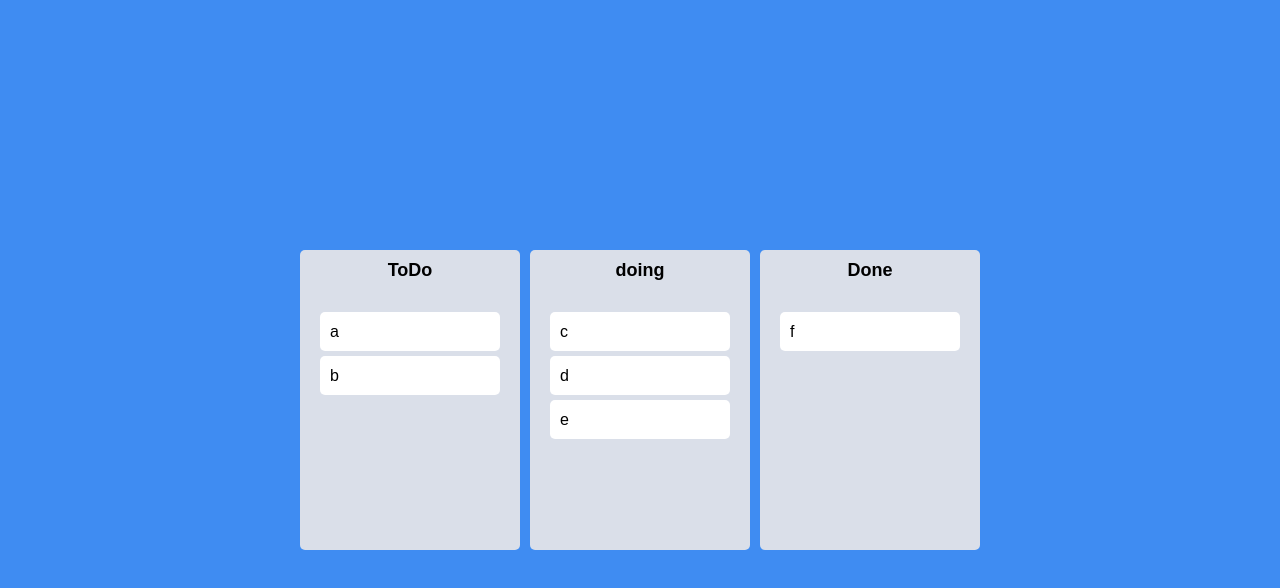
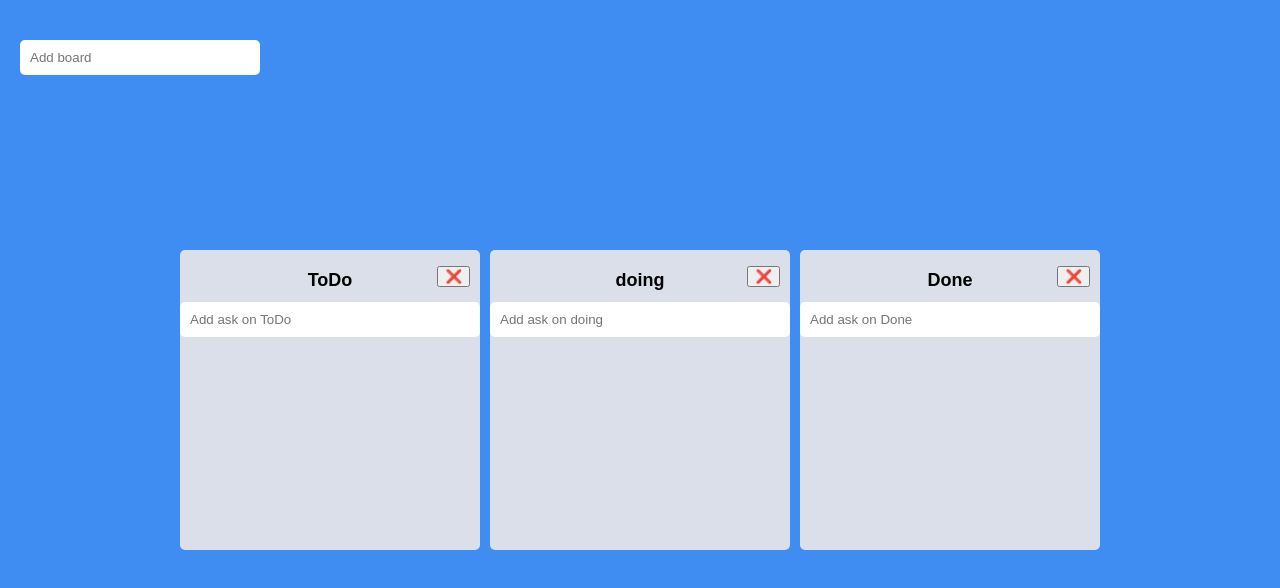
Before and after one commit to tjrgusdl41/React_Trello, a React (Create React App) app: page / in a window 1280 px wide. Shown: the top 588 px of the page. Built offline with nearby package versions, Linux system fonts and the light colour scheme.

Commit message:
board 추가 board 삭제기능 구현

```diff
--- a/package.json
+++ b/package.json
@@ -10,6 +10,7 @@
     "@types/node": "^16.7.13",
     "@types/react": "^17.0.20",
     "@types/react-dom": "^17.0.9",
+    "framer-motion": "^6.3.0",
     "react": "^17.0.2",
     "react-apexcharts": "^1.4.0",
     "react-beautiful-dnd": "^13.1.0",
--- a/src/App.tsx
+++ b/src/App.tsx
@@ -1,12 +1,14 @@
-import { DragDropContext, DropResult } from "react-beautiful-dnd";
+import { DragDropContext, Droppable, DropResult } from "react-beautiful-dnd";
 import { useRecoilState } from "recoil";
 import styled from "styled-components";
 import { toDoState } from "./atoms";
+import AddBoard from "./Components/AddBoard";
 import Board from "./Components/Board";
+import RemoveBoard from "./Components/RemoveBoard";
 const Wrapper = styled.div`
   width:100vw;
   display: flex;
-  max-width: 680px;
+  max-width: 1500px;
   width: 100%;
   margin: 0 auto;
   justify-content: center;
@@ -24,16 +26,38 @@ const Boards = styled.div`
 
 function App() {
   const [toDos, setToDos] = useRecoilState(toDoState);
-  const onDragEnd = (info: DropResult ) => {
-    console.log(info);
+  const onDragEnd = (info: DropResult) => {
+        console.log(info);
     const { destination, draggableId, source } = info;
+    //보드순서옮길떄
     if (!destination) return;
+     if (source.droppableId === "Boards") {
+      setToDos((allBoards) => {
+        const boardsList = Object.keys(allBoards);
+        const taskObj = boardsList[source.index];
+        boardsList.splice(source.index, 1);
+        boardsList.splice(destination.index, 0, taskObj);
+        let boards = {};
+        boardsList.map((board) => {
+          boards = { ...boards, [board]: allBoards[board] };
+        });
+        localStorage.setItem(
+          "boards",
+          JSON.stringify({
+            ...boards,
+          })
+        );
+        return { ...boards };
+      });
+      return;
+    }
     if (destination?.droppableId === source.droppableId) {//도착지의 droppableId(BOX이름) 이랑 출발한droppableId 가 같으면
       //똑같은 박스에서 움직이는 로직관리
       setToDos((allBoards) => { //투두에서 모든 박스들을 받아와서
         const boardCopy = [...allBoards[destination?.droppableId]]; //전체보드 객체안의 현재보드를 전체복사한다
+        const taskObj = boardCopy[source.index]; //옮기려고하는 to do object전체를 가져다줌
         boardCopy.splice(source.index, 1);//시작점의 index에 1개요소 제거함.
-        boardCopy.splice(destination?.index, 0, draggableId);//도착점의 index에 0개요소를 draggableId(즉 이동시킨 카드로 바꿈)
+        boardCopy.splice(destination?.index, 0, taskObj);//도착점의 index에 0개요소를 draggableId(즉 이동시킨 카드로 바꿈)
         return {
           ...allBoards, //이전에가지고있는 보드들과
           [source.droppableId]: boardCopy,//시작점의이름 ex)"todo":bordCopy
@@ -46,8 +70,9 @@ function App() {
       setToDos((allBoards) => {
         const sourceBoard = [...allBoards[source.droppableId]]; //시작점 보드
         const destinationBoard = [...allBoards[destination.droppableId]] //도착점보드복사
+         const taskObj = sourceBoard[source.index];
         sourceBoard.splice(source.index, 1); //시작점의 index에 1개요소 제거함.
-        destinationBoard.splice(destination?.index, 0, draggableId)//도착점의 index에 0개요소를 draggableId(즉 이동시킨 카드로 바꿈)
+        destinationBoard.splice(destination?.index, 0, taskObj)//도착점의 index에 0개요소를 draggableId(즉 이동시킨 카드로 바꿈)
         return {
           ...allBoards, //이전보드
           [source.droppableId]: sourceBoard, //출발점의보드
@@ -59,11 +84,19 @@ function App() {
   return (
     <DragDropContext onDragEnd={onDragEnd}>
       <Wrapper>
-        <Boards>
-          {Object.keys(toDos).map((boardId) => (
-            <Board boardId={boardId} key={boardId} toDos={toDos[boardId]} />
+        <AddBoard />
+        <Droppable droppableId="Boards" direction="horizontal" type="BOARD">
+          {(provided, snapshot) => (
+            <Boards ref={provided.innerRef} {...provided.droppableProps}>
+          {Object.keys(toDos).map((boardId,index) => (
+            <Board boardId={boardId} key={boardId} toDos={toDos[boardId]} index={index}/>
           ))}
+              {provided.placeholder}
         </Boards>
+          )}
+        </Droppable>
+
+        {/* <RemoveBoard boardId={"Remove"} /> */}
       </Wrapper>
     </DragDropContext>
   );
--- /dev/null
+++ b/src/Components/AddBoard.tsx
@@ -0,0 +1,44 @@
+import { useForm } from "react-hook-form";
+import { useRecoilState } from "recoil";
+import styled from "styled-components";
+import { toDoState } from "../atoms";
+
+const Form = styled.form`
+    position: absolute;
+  top: 40px;
+  left: 20px;
+  width: 300px;
+  display: flex;
+`
+const Input = styled.input`
+width: 80%;
+  padding: 10px;
+  border-style: none;
+  border-radius: 5px;
+  margin-bottom: 16px;
+  outline: none;
+  `
+
+export default function AddBoard() {
+    const [toDos, setToDos] = useRecoilState(toDoState);
+    const { register, setValue, handleSubmit } = useForm();
+    const onValid = ({ board }: { board?: string }) => {
+        setToDos((allBoards) => {
+      // 원래 보드에 새로운 빈 보드 추가
+      // localStorage save
+      localStorage.setItem(
+        "boards",
+        JSON.stringify({ ...allBoards, [board + ""]: [] })
+      );
+      return { ...allBoards, [board + ""]: [] };
+    });
+    setValue("board", "");
+    }
+    return (
+        <>
+            <Form onSubmit={handleSubmit(onValid)}
+
+            >  <Input {...register("board", { required: true })} type="text" placeholder={`Add board`}/></Form>
+        </>
+    )
+}
--- a/src/Components/Board.tsx
+++ b/src/Components/Board.tsx
@@ -1,8 +1,13 @@
 import { red } from "@material-ui/core/colors";
-import { Droppable } from "react-beautiful-dnd";
+import { useRef } from "react";
+import { Droppable,Draggable } from "react-beautiful-dnd";
+import { useForm } from "react-hook-form";
+import { Provider } from "react-redux";
+import { useSetRecoilState } from "recoil";
 import styled from "styled-components";
+import { ITodo, toDoState } from "../atoms";
 import DraggableCard from "./DraggableCard";
-const Wrapper = styled.div` /*보드 회색 색갈의 의 카드*/
+const Wrapper = styled.div<{isDragging:boolean}>` /*보드 회색 색갈의 의 카드*/
   width:300px;
   padding-top:10px ;
   padding: 10px 0px;
@@ -12,10 +17,16 @@ const Wrapper = styled.div` /*보드 회색 색갈의 의 카드*/
   display:flex;
   flex-direction:column;  /*아이템들이 세로로정렬됨*/
 `;
+const Button = styled.button`
+  position: absolute;
+  top: 6px;
+  right: 10px;
+`;
 
 interface IBoardProps {
-  toDos: string[];
+  toDos: ITodo[];
   boardId: string;
+  index: number;
 }
 
 const Title = styled.h2`
@@ -34,21 +45,90 @@ flex-grow:1;
 background-color: ${props => props.isDraggingOver ? "#dfe6e9" : props.draggingFromThis ? "#b2bec3" : "transparent" /*부모색받아옴*/} ; /*props들 받아와서 Draggable 가 도착했는 area를 핑크색으로바꿔주고 Draggable이 떠난자리를 빨간색 노란색으로바꿔준다*/
 transition: background-color 0.3s ease-in-out;
 `
-function Board({ toDos, boardId }: IBoardProps) {
+const Form = styled.form`
+  width:100%;
+  input{/** styledcomponents안에있는 요소에 이렇게접근가능 */
+    width:100%;
+  }
+`
+interface IForm{
+  toDo: string;
+}
+const Header = styled.div<{isDragging:boolean}>`
+  padding-top: 10px;
+  border-radius: 5px 5px 0 0;
+  transition: background-color 0.2s ease-in-out;
+    background-color: ${(props) =>
+    props.isDragging ? "#fd965b" : props.theme.boardColor};
+  position: relative;
+  justify-content: space-between;
+`;
+const Input = styled.input`
+  width: 80%;
+  padding: 10px;
+  border-style: none;
+  border-radius: 5px;
+  margin-bottom: 16px;
+  outline: none;
+  `
+function Board({ toDos, boardId ,index}: IBoardProps) {
+  const setToDos = useSetRecoilState(toDoState)
+  const { register, setValue, handleSubmit } = useForm<IForm>(); //setValue("1","2")1의값을 2로만든다
+  const onValid = ({ toDo }: IForm) => {
+    const newToDo = {
+      id: Date.now(),//Date.now()만큼 고유한 값은 없다 ㅋㅋ
+      text:toDo,
+    }
+    setToDos(allBoards => { //이전에있는보드들과 추가한보드로 새로운투두리스트를반환한다
+      return{
+        ...allBoards, //기존에있던보드와
+        [boardId]: [ //입력한보드의
+          ...allBoards[boardId], //기존에에있던카드들과
+          newToDo //새로운투두를 추가해서
+        ] //리턴한다
+      }
+    })
+    setValue("toDo","")
+  }
+  const onDelete = (boardId: string) => {
+    setToDos((allboards) => {
+      const boardsList = Object.keys(allboards).filter(
+        (board) => board !== boardId
+      );
+      let boards = {};
+      boardsList.map((board) => {
+        boards = { ...boards, [board]: allboards[board] };
+      })
+      localStorage.setItem("boards", JSON.stringify({ ...boards }));
+      return { ...boards };
+    });
+  }
   return (
-    <Wrapper>
+    <Draggable draggableId={boardId} index={index}>
+      {(provided, snapshot) => (
+          <Wrapper key={index} ref={provided.innerRef} isDragging={snapshot.isDragging} {...provided.draggableProps}>
+      <Header {...provided.dragHandleProps} isDragging={snapshot.isDragging}>
       <Title>{boardId}</Title>
+      <Button onClick={()=>onDelete(boardId)}>❌</Button>
+      <Form onSubmit={handleSubmit(onValid)}>
+        <Input {...register("toDo", { required: true })} type="text" placeholder={`Add ask on ${boardId}`}></Input>
+        </Form>
+        </Header>
     <Droppable droppableId={boardId}>
       {(magic,info) => (
           <Area isDraggingOver={info.isDraggingOver} draggingFromThis={Boolean(info.draggingFromThisWith)} ref={magic.innerRef} {...magic.droppableProps}>
           {toDos.map((toDo, index) => (
-            <DraggableCard key={toDo} index={index} toDo={toDo} />
+            <DraggableCard key={toDo.id} index={index} toDoId={toDo.id} toDoText={toDo.text} /> /*DroppableBoard(Board)에서
+            DraggableCard(Card)로 props를 전달할 때 todo 객체를 통채로 보내면 위와 같은 에러가 발생할
+            수 있으므로 객체에서 값을 꺼내서 따로따로 보내야 합니다.*/
           ))}
           {magic.placeholder}
           </Area>
       )}
       </Droppable>
       </Wrapper>
+      )}
+      </Draggable>
   );
 }
 export default Board;
--- a/src/Components/DraggableCard.tsx
+++ b/src/Components/DraggableCard.tsx
@@ -12,15 +12,16 @@ const Card = styled.div<ICard>`  /*드래그가 가능한 카드*/
   box-shadow:${props=> props.isDragging ? "0px 0px 25px rgba(0,0,0,0.5)":"none"};
 `;
 
-interface IDragabbleCardProps {
-  toDo: string;
+interface IDragabbleCardProps { //Board에서주는 프롭스들을정의해놓은타입
+  toDoId: number;
+  toDoText: string;
   index: number;
 }
 
-function DragabbleCard({ toDo, index }: IDragabbleCardProps) {
+function DragabbleCard({ toDoId,toDoText,index }: IDragabbleCardProps) {
   // console.log(toDo, "has been rendered");
   return (
-    <Draggable draggableId={toDo} index={index}>
+    <Draggable draggableId={toDoId.toString()} index={index}>
       {(magic,snapshot) => ( //1번째인자에 DraggableProvided 받아오고 두번째 인자에DraggableStateSnapshot을받아온다
         <Card
           isDragging={snapshot.isDragging}
@@ -28,7 +29,7 @@ function DragabbleCard({ toDo, index }: IDragabbleCardProps) {
           {...magic.dragHandleProps}
           {...magic.draggableProps}
         >
-          {toDo}
+          {toDoText}
         </Card>
       )}
     </Draggable>
--- /dev/null
+++ b/src/Components/RemoveBoard.tsx
@@ -0,0 +1,67 @@
+import { Droppable } from "react-beautiful-dnd";
+import styled from "styled-components";
+import { ITodo } from "../atoms";
+
+const Wrapper = styled.div`
+  position: absolute;
+  bottom: 10px;
+  width: 300px;
+  padding-top: 10px;
+  background-color: ${(props) => props.theme.boardColor};
+  border-radius: 5px;
+  min-height: 120px;
+  display: flex;
+  flex-direction: column;
+`;
+
+const Title = styled.h2`
+  text-align: center;
+  font-weight: 600;
+  margin-bottom: 10px;
+  font-size: 18px;
+`;
+
+interface IAreaProps {
+  isDraggingOver: boolean;
+  isDraggingFromThis: boolean;
+}
+
+const Area = styled.div<IAreaProps>`
+  background-color: ${(props) =>
+    props.isDraggingOver
+      ? "#8b6262"
+      : props.isDraggingFromThis
+      ? "#bdc3c7"
+      : "#c8d6e5"};
+  transition: background-color 0.2s ease-in-out;
+  border-radius: 5px;
+  flex-grow: 1;
+  padding: 20px;
+`;
+
+interface IBoardProps {
+  toDos?: ITodo[];
+  boardId: string;
+}
+
+function RemoveBoard({ toDos, boardId }: IBoardProps) {
+  return (
+    <Wrapper>
+      <Title>{boardId}</Title>
+      <Droppable droppableId={boardId} type="CARD">
+        {(provided, snapshot) => (
+          <Area
+            isDraggingOver={snapshot.isDraggingOver}
+            isDraggingFromThis={Boolean(snapshot.draggingFromThisWith)}
+            ref={provided.innerRef}
+            {...provided.droppableProps}
+          >
+            {provided.placeholder}
+          </Area>
+        )}
+      </Droppable>
+    </Wrapper>
+  );
+}
+
+export default RemoveBoard;
```
Also changed, not shown: src/atoms.tsx (+11 -5 lines), 2 other files (tests, documents, lock files or other folders).
